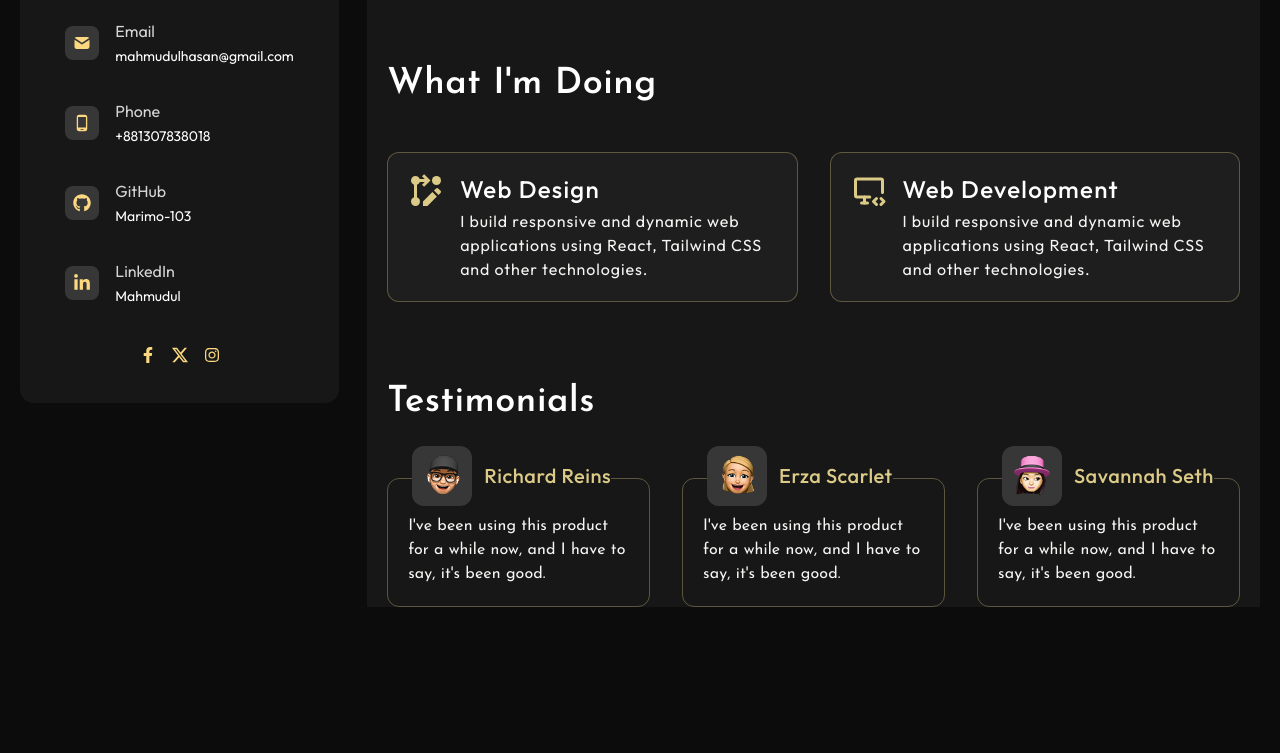
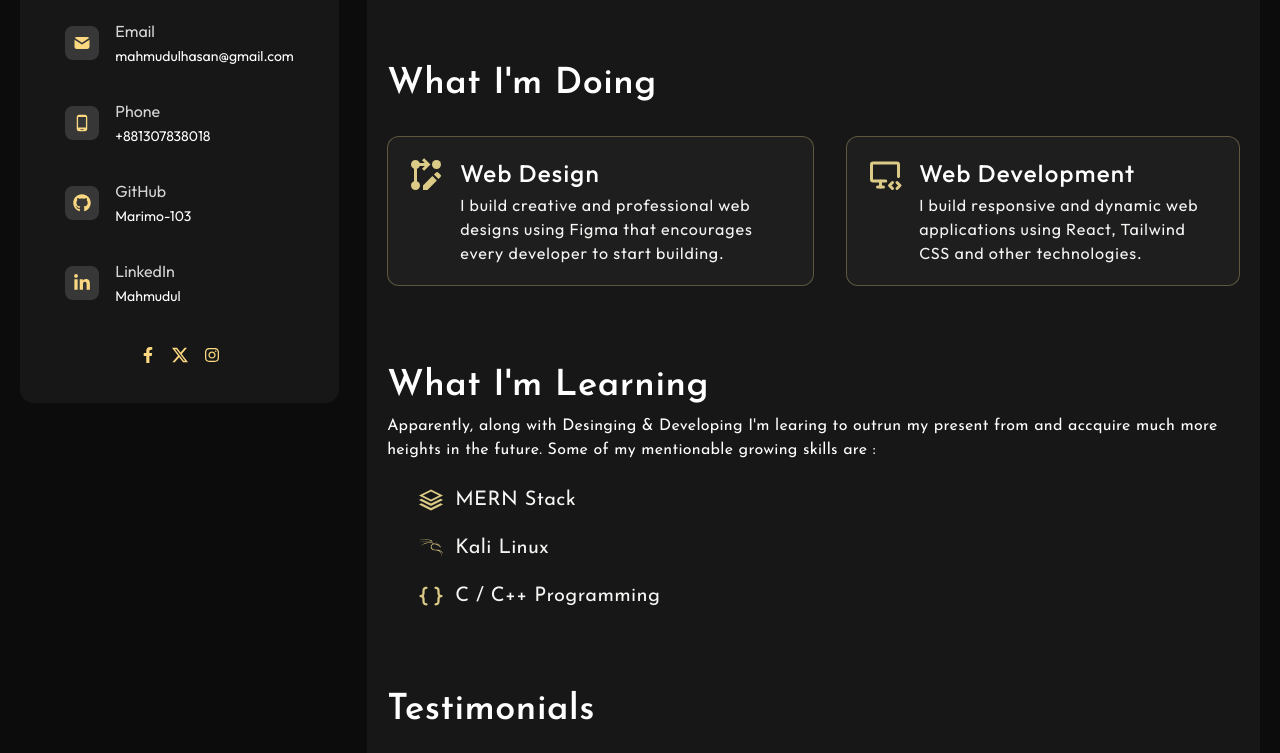
Before and after one commit to Marimo-103/Portfolio, a React (Vite) app: page / in a window 1280 px wide. Shown: the part 380-1133 px from the top of the page. Before the commit the page ends 1007 px from the top, so only its background shows below. Built offline with nearby package versions, Linux system fonts and the light colour scheme; a web font is replaced by a local one.

Commit message:
Home complete

```diff
--- /dev/null
+++ b/src/Layers/Profile.jsx
@@ -0,0 +1,58 @@
+import React from 'react'
+import watashi1 from '/Common Images/MHE.png'
+
+const Profile = () => {
+  return (
+    <div className="flex items-center p-3 w-72 h-28 bg-white rounded-md shadow-lg">
+      <section className="flex justify-center items-center w-14 h-14 rounded-full shadow-md bg-gradient-to-r to-[#eae6e1] from-[#C9A9E9] hover:cursor-pointer scale-110 duration-300 overflow-hidden">
+        <div className='mt-5'>
+            <img src={watashi1} alt="" />
+        </div>
+      </section>
+
+      <section className="block border-l border-gray-300 m-3">
+        <div className="pl-3">
+          <h3 className="text-gray-600 font-semibold text-sm">
+            Mahmudul Hasan
+          </h3>
+          <h3 className="bg-clip-text text-transparent bg-gradient-to-l from-[#005BC4] to-[#27272A] text-lg font-bold">
+            Web Developer
+          </h3>
+        </div>
+        <div className="flex gap-3 pt-2 pl-3">
+          <svg
+            stroke="currentColor"
+            viewBox="0 0 24 24"
+            className="w-4 hover:scale-125 duration-200 hover:cursor-pointer fill-white stroke-2"
+          >
+            <path d="M9 19c-5 1.5-5-2.5-7-3m14 6v-3.87a3.37 3.37 0 0 0-.94-2.61c3.14-.35 6.44-1.54 6.44-7A5.44 5.44 0 0 0 20 4.77 5.07 5.07 0 0 0 19.91 1S18.73.65 16 2.48a13.38 13.38 0 0 0-7 0C6.27.65 5.09 1 5.09 1A5.07 5.07 0 0 0 5 4.77a5.44 5.44 0 0 0-1.5 3.78c0 5.42 3.3 6.61 6.44 7A3.37 3.37 0 0 0 9 18.13V22"></path>
+          </svg>
+          <svg
+            stroke="currentColor"
+            viewBox="0 0 24 24"
+            className="w-4 hover:scale-125 duration-200 hover:cursor-pointer fill-white stroke-2"
+          >
+            <path d="M22.54 6.42a2.78 2.78 0 0 0-1.94-2C18.88 4 12 4 12 4s-6.88 0-8.6.46a2.78 2.78 0 0 0-1.94 2A29 29 0 0 0 1 11.75a29 29 0 0 0 .46 5.33A2.78 2.78 0 0 0 3.4 19c1.72.46 8.6.46 8.6.46s6.88 0 8.6-.46a2.78 2.78 0 0 0 1.94-2 29 29 0 0 0 .46-5.25 29 29 0 0 0-.46-5.33z"></path>
+            <polygon points="9.75 15.02 15.5 11.75 9.75 8.48 9.75 15.02" />
+          </svg>
+          <svg
+            stroke="currentColor"
+            viewBox="0 0 24 24"
+            className="w-4 hover:scale-125 duration-200 hover:cursor-pointer fill-white stroke-2"
+          >
+            <path d="M23 3a10.9 10.9 0 0 1-3.14 1.53 4.48 4.48 0 0 0-7.86 3v1A10.66 10.66 0 0 1 3 4s-4 9 5 13a11.64 11.64 0 0 1-7 2c9 5 20 0 20-11.5a4.5 4.5 0 0 0-.08-.83A7.72 7.72 0 0 0 23 3z"></path>
+          </svg>
+          <svg
+            stroke="currentColor"
+            viewBox="0 0 24 24"
+            className="w-4 hover:scale-125 duration-200 hover:cursor-pointer fill-white stroke-2"
+          >
+            <path d="M21 2H3v16h5v4l4-4h5l4-4V2zm-10 9V7m5 4V7" />
+          </svg>
+        </div>
+      </section>
+    </div>
+  )
+}
+
+export default Profile
--- a/src/Pages/Home.jsx
+++ b/src/Pages/Home.jsx
@@ -6,11 +6,13 @@ import { TbDeviceDesktopCode } from 'react-icons/tb'
 import client01 from '/Home Images/avatar-1.png'
 import client02 from '/Home Images/avatar-2.png'
 import client03 from '/Home Images/avatar-3.png'
+import Profile from '../Layers/profile'
+import { ImStack } from 'react-icons/im'
 
 
 const Home = () => {
   return (
-    <div className='bg-[#171717]'>
+    <div className='bg-[#171717] rounded-bl-[10px] rounded-br-[10px] sm:rounded-bl-[14px] sm:rounded-br-[14px]'>
       {/* intro */}
       <section id='intro' className='pt-12 sm:px-5 px-2'>
         <div className="main">
@@ -27,7 +29,7 @@ const Home = () => {
           <h2 className='text-2xl sm:text-4xl text-[#FFF] font-Josefin font-bold sm:font-semibold tracking-[0.55px]'>
             What I'm Doing
           </h2>
-          <div className="box1 flex items-center justify-start sm:gap-8 gap-4 sm:flex-nowrap flex-wrap sm:mt-12 mt-5">
+          <div className="box1 flex items-center justify-start sm:gap-8 gap-4 sm:flex-nowrap flex-wrap sm:mt-8 mt-5">
             <div className="chid sm:p-5 p-[10px] bg-[#1E1E1E] sm:rounded-xl rounded-lg border border-[#dcca8756] flex gap-4">
               <div className="icon">
               <MdRebaseEdit className='sm:text-4xl text-xl text-[#DCCA87]'/>
@@ -37,7 +39,7 @@ const Home = () => {
                   Web Design
                 </h3>
                 <p className='sm:text-base text-xs font-Outfit text-[#F5F5F3] sm:tracking-[0.92px] tracking-[0.52px]'>
-                  I build responsive and dynamic web applications using React, Tailwind CSS and other technologies.
+                  I build creative and professional web designs using Figma that encourages every developer to start building.
                 </p>
               </div>
             </div>
@@ -86,14 +88,54 @@ const Home = () => {
         </div>
       </section>
 
+      {/* What am I doing */}
+      <section id="" className='sm:pt-20 pt-12 sm:px-5 px-2'>
+        <div className="main">
+          <h2 className='text-2xl sm:text-4xl text-[#FFF] font-Josefin font-bold sm:font-semibold tracking-[0.55px]'>
+              What I'm Learning
+          </h2>
+          <p className='text-sm sm:text-base text-[#FFF] font-Josefin tracking-[0.28px] mt-2'>
+            Apparently, along with Desinging & Developing I'm learing to outrun my present from and accquire much more heights in the future. Some of my mentionable growing skills are :
+          </p>
+          <div className="info sm:ml-8 ml-4 sm:mt-6 mt-3">
+            <div className='flex flex-col sm:gap-5 gap-3'>
+              <div className='flex items-center gap-3'>
+                <div className="icon">
+                  <ImStack className='sm:text-2xl text-xl text-[#DCCA87]'/>
+                </div>
+                <div className="text sm:text-xl text-base text-[#F5F5F3] font-Josefin tracking-[0.35px]">
+                  MERN Stack
+                </div>
+              </div>
+              <div className='flex items-center gap-3'>
+                <div className="icon">
+                  <SiKalilinux className='sm:text-2xl text-xl text-[#DCCA87]'/>
+                </div>
+                <div className="text sm:text-xl text-base text-[#F5F5F3] font-Josefin tracking-[0.35px]">
+                  Kali Linux
+                </div>
+              </div>
+              <div className='flex items-center gap-3'>
+                <div className="icon">
+                  <PiBracketsCurlyBold className='sm:text-2xl text-xl text-[#DCCA87]'/>
+                </div>
+                <div className="text sm:text-xl text-base text-[#F5F5F3] font-Josefin tracking-[0.35px]">
+                  C / C++ Programming
+                </div>
+              </div>
+            </div>
+          </div>
+        </div>
+      </section>
+
       {/* testimonials */}
-      <section id="testimonials" className='sm:pt-20 pt-12 sm:px-5 px-2'>
+      <section id="testimonials" className='sm:pt-20 pb-2 sm:pb-4 py-12 sm:px-5 px-2'>
         <div className="main">
           <h2 className='text-2xl sm:text-4xl text-[#FFF] font-Josefin font-bold sm:font-semibold tracking-[0.55px] mb-14'>
           Testimonials
           </h2>
           <div className="boxes flex flex-col sm:flex-row sm:gap-8 gap-8 items-center justify-center">
-            <div className='child sm:border border-l border-b sm:border-[#dcca8759] border-[#dcca8796] sm:p-5 p-3 rounded-xl hover:scale-[1.1] transition-all duration-300 sm:hover:border-[#DCCA87]'>
+            <div className='child sm:border border-l border-b sm:border-[#dcca8759] border-[#dcca8796] sm:p-5 p-3 rounded-xl sm:hover:scale-[1.1] transition-all duration-300 sm:hover:border-[#DCCA87]'>
               <div className="name bg-[#171717] w-fit flex gap-3 items-center justify-center sm:mt-[-53px] mt-[-35px] ml-1">
                 <div className="img sm:w-[60px] w-[40px] sm:h-[60px] h-[40px] bg-[#373738] overflow-hidden rounded-xl">
                     <img src={client01} alt="" />
@@ -108,7 +150,7 @@ const Home = () => {
                 </p>
               </div>
             </div>
-            <div className='child sm:border border-r border-b sm:border-[#dcca8759] border-[#dcca8796] sm:p-5 p-3 rounded-xl hover:scale-[1.1] transition-all duration-300 sm:hover:border-[#DCCA87]'>
+            <div className='child sm:border border-r border-b sm:border-[#dcca8759] border-[#dcca8796] sm:p-5 p-3 rounded-xl sm:hover:scale-[1.1] transition-all duration-300 sm:hover:border-[#DCCA87]'>
               <div className="name bg-[#171717] w-fit flex flex-row-reverse sm:flex-row gap-3 items-center justify-center sm:mt-[-53px] mt-[-35px] ml-auto sm:ml-1">
                 <div className="img sm:w-[60px] w-[40px] sm:h-[60px] h-[40px] bg-[#373738] overflow-hidden rounded-xl">
                     <img src={client02} alt="" />
@@ -123,7 +165,7 @@ const Home = () => {
                 </p>
               </div>
             </div>
-            <div className='child sm:border border-l border-b sm:border-[#dcca8759] border-[#dcca8796] sm:p-5 p-3 rounded-xl hover:scale-[1.1] transition-all duration-300 sm:hover:border-[#DCCA87]'>
+            <div className='child sm:border border-l border-b sm:border-[#dcca8759] border-[#dcca8796] sm:p-5 p-3 rounded-xl sm:hover:scale-[1.1] transition-all duration-300 sm:hover:border-[#DCCA87]'>
               <div className="name bg-[#171717] w-fit flex gap-3 items-center justify-start sm:mt-[-53px] mt-[-35px] ml-1">
                 <div className="img sm:w-[60px] w-[40px] sm:h-[60px] h-[40px] bg-[#373738] overflow-hidden rounded-xl">
                     <img src={client03} alt="" />
--- a/src/RootLayout.jsx
+++ b/src/RootLayout.jsx
@@ -6,7 +6,7 @@ import { Outlet } from 'react-router-dom'
 const RootLayout = () => {
   return (
     <div className='sm:flex sm:gap-7 gap-4'>
-        <div>
+        <div className=''>
         <Sidebar />
         </div>
 
```
